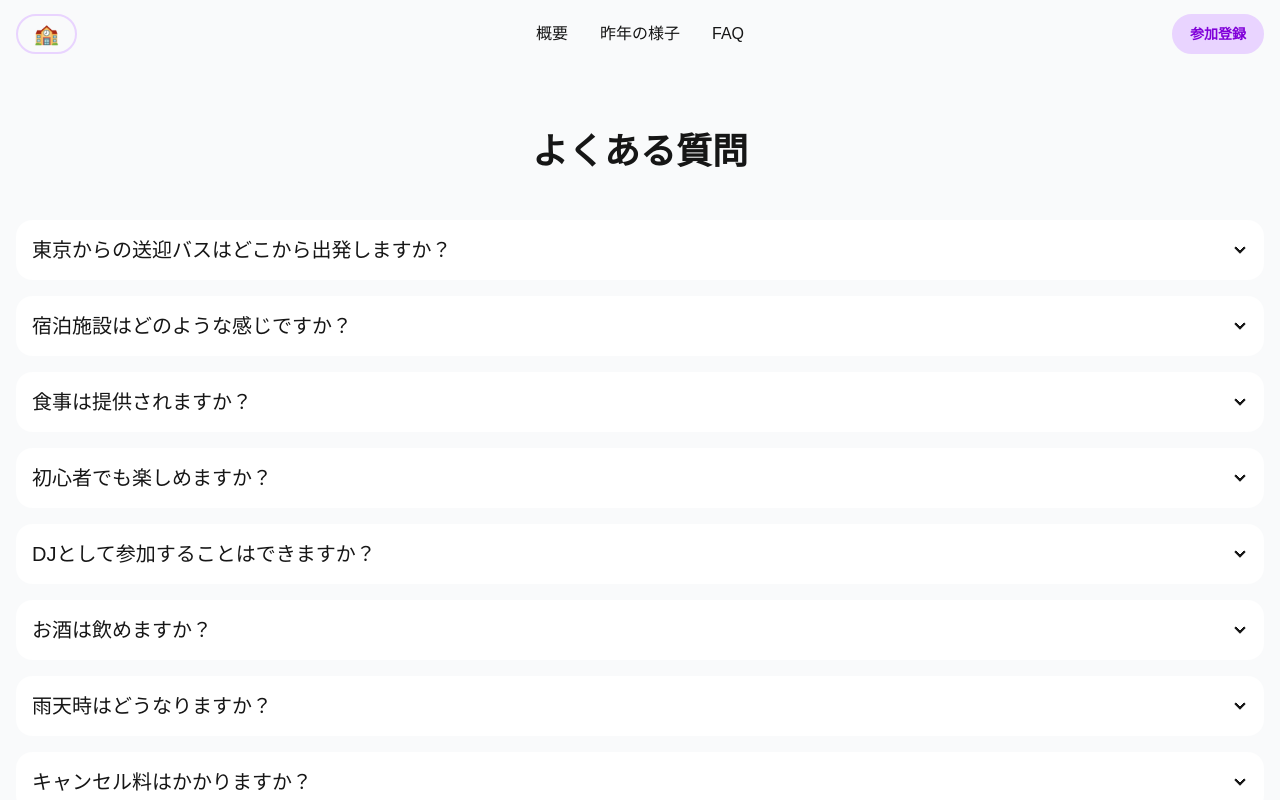
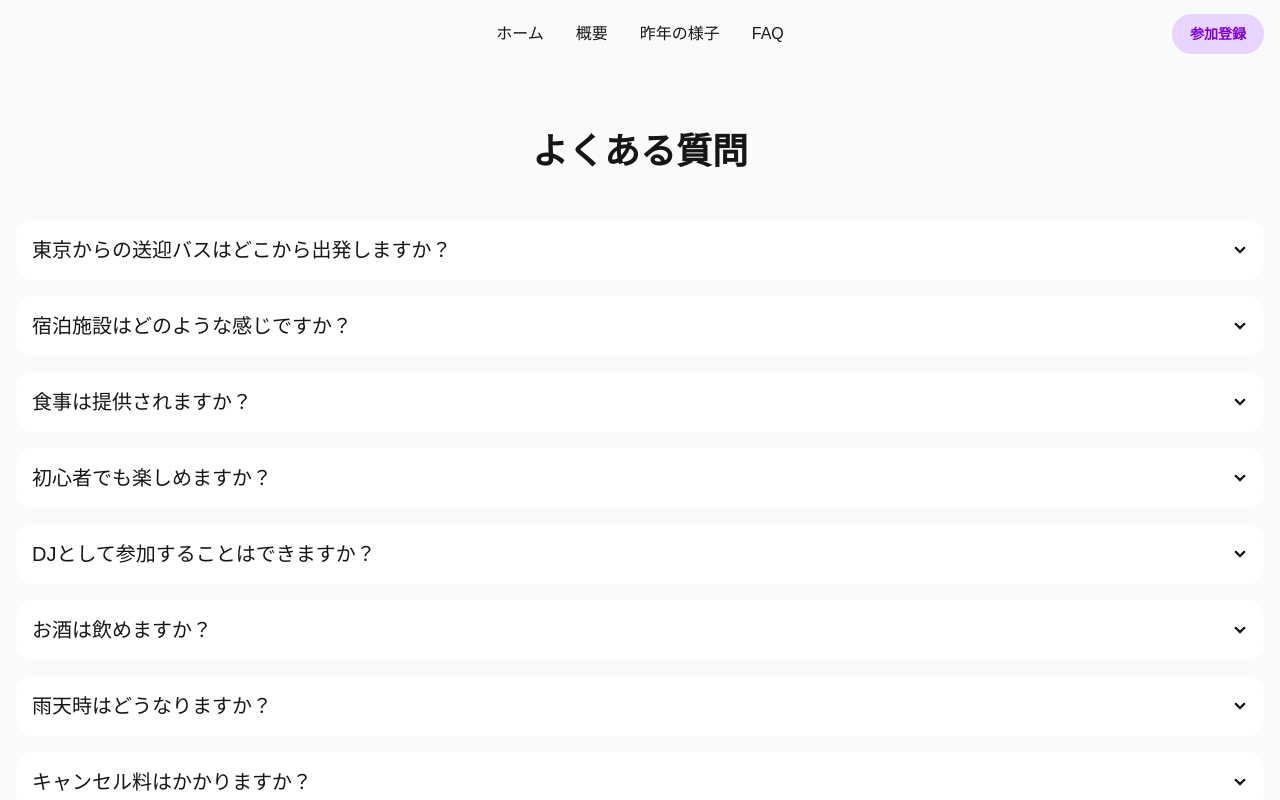
Before and after one commit to RF2034/2025, a Next.js app: page /faq in a window 1280 px wide. Shown: the top 800 px of the page. Built offline with nearby package versions, Linux system fonts and the light colour scheme; a web font is replaced by a local one.

Commit message:
ホームリンクをナビゲーションアイテムに追加し、イベント情報リンクを削除

```diff
--- a/src/components/Header.tsx
+++ b/src/components/Header.tsx
@@ -1,9 +1,9 @@
-import { EVENT_INFO } from "@/constants/eventInfo";
 import Link from "next/link";
 import RegistrationButton from "./RegistrationButton";
 
 export default function Header() {
   const navItems = [
+    { href: "/", label: "ホーム", icon: "🏠" },
     { href: "/about", label: "概要", icon: "📋" },
     { href: "/last-year", label: "昨年の様子", icon: "📸" },
     { href: "/faq", label: "FAQ", icon: "❓" }
@@ -42,9 +42,6 @@ export default function Header() {
             ))}
           </ul>
         </div>
-        <Link href="/" className="btn btn-outline btn-primary text-lg md:text-xl font-bold">
-          🏫 <span className="hidden xs:inline">{EVENT_INFO.title.replace("2025", "")}</span>
-        </Link>
       </div>
       <div className="navbar-center hidden lg:flex">
         <ul className="menu menu-horizontal px-1 text-base">
```
